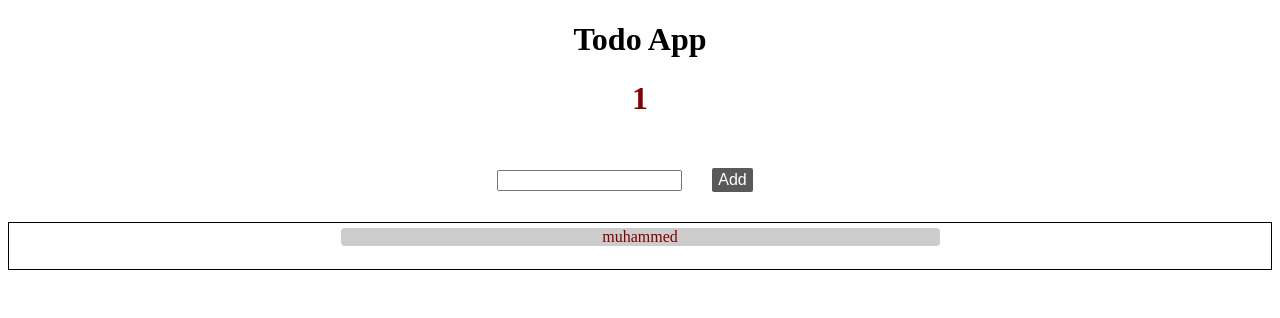
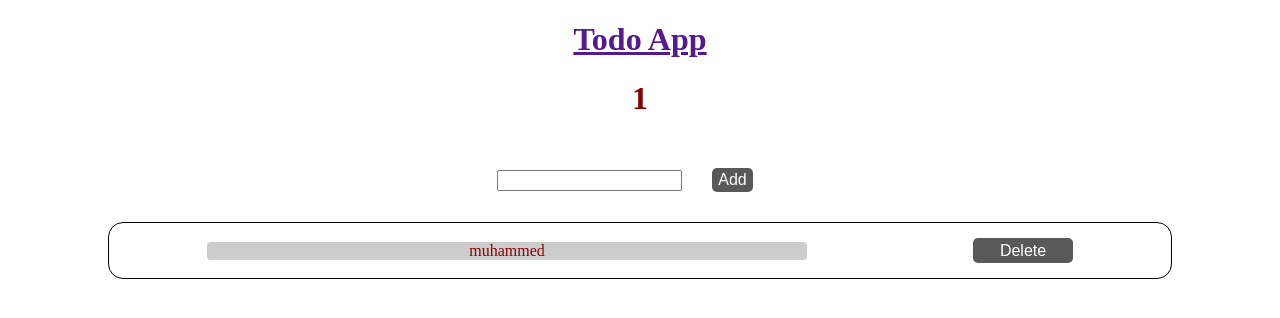
Before and after one commit to muhammeddeniz/React-todo-app, a React (Create React App) app: page / in a window 1280 px wide. Shown: the top 318 px of the page. Built offline with nearby package versions, Linux system fonts and the light colour scheme.

Commit message:
sass variables and  action of  items delete

```diff
--- a/src/App.tsx
+++ b/src/App.tsx
@@ -11,7 +11,7 @@ interface Iprops{
 const  App : React.FC<{props: TodoStore}> = observer(({props}) => {
   return (
     <div className="App">
-      <h1 className="title">Todo App</h1>
+      <a href=""><h1 className="title">Todo App</h1></a>
 
       <Todo store= {props}/>
     </div>
--- a/src/components/todos.tsx
+++ b/src/components/todos.tsx
@@ -22,7 +22,13 @@ const TodoList: React.FC<{ store: TodoStore }> = observer(props => {
         <div className="items">
 
       {props.store.todos.map(index => {
-        return <><li className="todos">{index}</li><br/></>;
+        return <div className="item"><li className="todos">
+          {index}
+        </li>
+        <button className="btn-delete"
+        onClick={e => props.store.deleteItems(index)}>
+          Delete</button>
+        </div>;
       })}
         </div>
     </div>
--- a/src/store/store.ts
+++ b/src/store/store.ts
@@ -13,17 +13,23 @@ export class TodoStore {
     }
 
     @action
-    count = () =>  {
+    count = () : any =>  {
         return this.todos.length;
     };
 
     @action
-    getTodo = () => {
+    getTodo = () : any => {
         return this.todos;
     }
 
     @action
-    addTodo = () => {
+    addTodo = () : void => {
         this.todos.push(this.todo);
     }
+
+    @action
+    deleteItems = (item : string) : void => {
+        const de = this.todos.indexOf(item);
+        this.todos.splice(de, 1);
+    }
 }
--- a/src/styles/list.scss
+++ b/src/styles/list.scss
@@ -1,29 +1,53 @@
+@import './variable.scss';
+
 .btn-add {
-  background-color: rgba(49, 48, 48, 0.8);
-  border: 0 solid;
-  border-radius: 2px;
-  padding: 3px 6px;
-  margin: 30px;
+  background-color: $btn-background;
+  border: $btn-border;
+  border-radius: $btn-radius;
+  padding: $btn-padding;
+  margin: $btn-margin;
 
-  font-size: 16px;
+  font-size: $btn-font-size;
   font-family: fantasy;
-  color: white;
+  color: $btn-color;
 
   &:hover {
-    background-color: #000000;
-    color: white;
+    background-color: $btn-hover-background;
+    color: $btn-color;
   }
 }
 
+.btn-delete {
+  background-color: $btn-background;
+  border: $btn-border;
+  border-radius: $btn-radius;
+
+  margin-left: 200px;
+  height: 25px;
+  width: 100px;
+  text-align: center;
+  margin: auto;
+
+  font-size: $btn-font-size;
+  font-family: fantasy;
+  color: $btn-color;
+
+  &:hover {
+    background-color: $btn-hover-background;
+    color: $btn-color;
+  }
+}
+
+
 .content {
   text-align: center;
-  color: rgb(128, 1, 1);
+  color: $content-color;
 }
 
 .todos {
-  background-color: #ccc;
-  width: 599px;
-  border-radius: 4px;
+  background-color:  $todos-background;
+  width: $todos-width;
+  border-radius: $todos-radius;
   margin: auto;
 }
 .todos::before {
@@ -32,25 +56,31 @@
 
 li {
   list-style: none;
-  background-color: white;
+  background-color: $btn-color;
 }
 .title {
   text-align: center;
 
   &:hover {
-    color: rgb(105, 105, 105);
+    color: $title-hover;
   }
 }
 
 .count {
-  color: rgb(133, 0, 0);
+  color: $count-color;
 }
 
-.items {
-  padding: 5px;
-  border: 1px solid black;
+.item {
+  padding: $items-padding;
+  border: $items-border ;
+  border-radius: $items-radius ;
+  margin: $items-margin;
+  display: flex;
+
 }
+
+
 br {
   display: flex;
-  margin: 1px 0;
+  margin: $br-margin;
 }
--- /dev/null
+++ b/src/styles/variable.scss
@@ -0,0 +1,26 @@
+$btn-background : rgba(49, 48, 48, 0.8);
+$btn-color: #fff;
+$btn-hover-background: #000;
+
+$btn-border: 0px solid;
+$btn-margin: 30px;
+$btn-font-size: 16px;
+$btn-padding: 3px 6px;
+$btn-radius: 5px;
+
+$content-color: #8B0000;
+
+$todos-background: #ccc;
+$todos-width: 600px;
+$todos-radius: 4px;
+
+$count-color: #850000;
+
+$title-hover: #676868;
+
+$items-padding: 15px;
+$items-border: 1px solid #000;
+$items-margin: 0px 100px;
+$items-radius: 15px;
+
+$br-margin: 1px 0;
```
